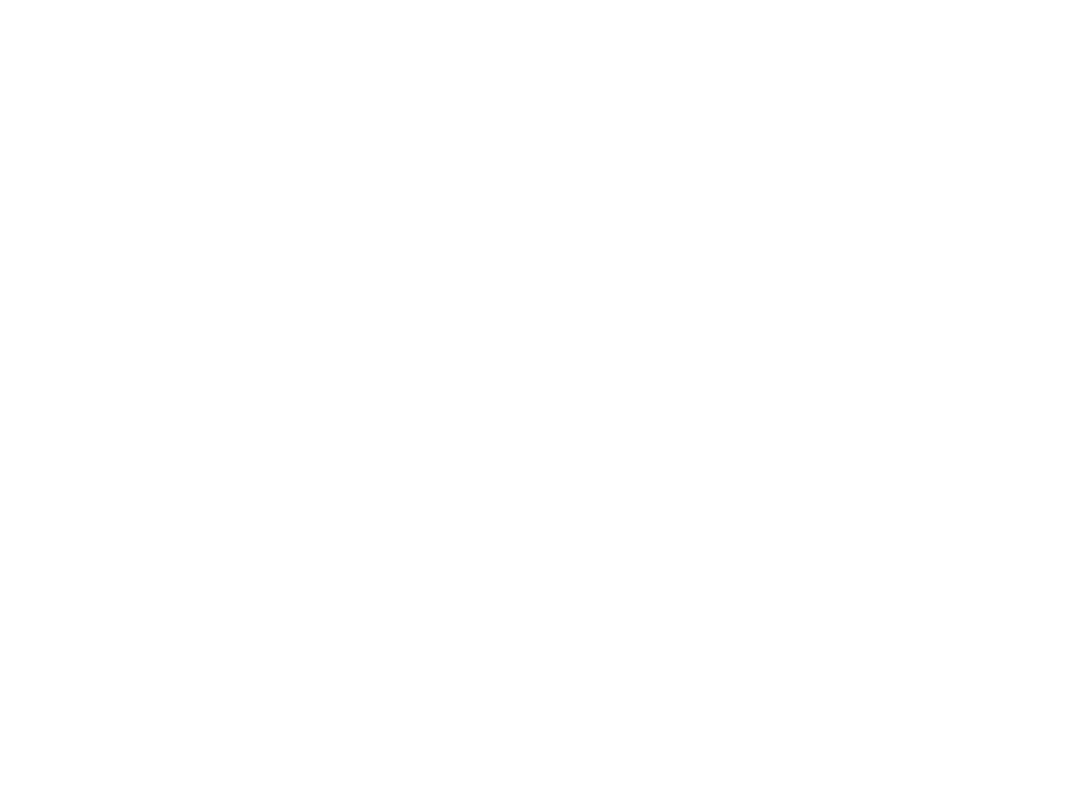
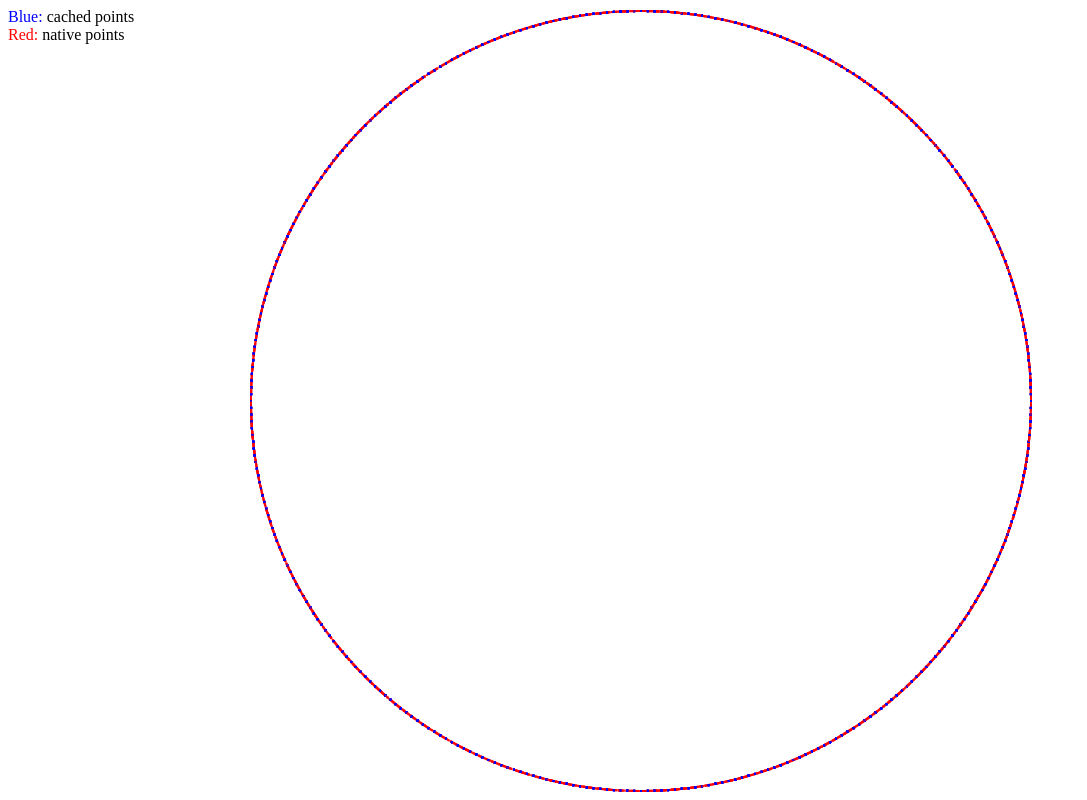
Before and after one commit to Malharhak/fmath.js, a plain HTML site: page index.html in a window 1280 px wide. Shown: the whole page, without its empty margins (0-1087 px from the left). Drawn offline with Linux system fonts and the light colour scheme.

Commit message:
Added visualization

```diff
--- a/index.html
+++ b/index.html
@@ -2,17 +2,49 @@
 <html>
 <head>
 	<title>Speed Math Test</title>
+	<style>
+	#tests {
+		width: 800px;
+		height: 800px;
+		position: absolute;
+		left: 50%;
+		top: 50%;
+		margin-left: -400px;
+		margin-top: -400px;
+	}
 	</style>
 </head>
 <body>
+	<span style="color:blue;">Blue:</span> cached points<br/>
+	<span style="color:red;">Red:</span> native points
 	<script type="text/javascript" src="src/SMath.js"></script>
 
+	<canvas id="tests" width="800" height="800"></canvas>
 	<script>
 	var sMath = new SMath();
 	for (var i = 0; i < 100; i++) {
 		var angle = Math.random() * 10;
 		console.log (sMath.cos(angle) - Math.cos(angle));
 	}
+
+	var ctx = document.getElementById('tests').getContext('2d');
+
+	for (var i = 0; i < 10000; i++) {
+		var angle = Math.random() * 100;
+
+		// Draw native point
+		ctx.fillStyle = "red";
+		ctx.globalAlpha = 0.5;
+		var x = Math.cos(angle) * 390;
+		var y = Math.sin(angle) * 390;
+		ctx.fillRect(400 + x, 400 + y, 2, 2);
+		// Draw optimized point
+		ctx.fillStyle = "blue";
+		ctx.globalAlpha = 1;
+		var x = sMath.cos(angle) * 390;
+		var y = sMath.sin(angle) * 390;
+		ctx.fillRect(400 + x, 400 + y, 2, 2);
+	}
 	</script>
 </body>
 </html>
```
